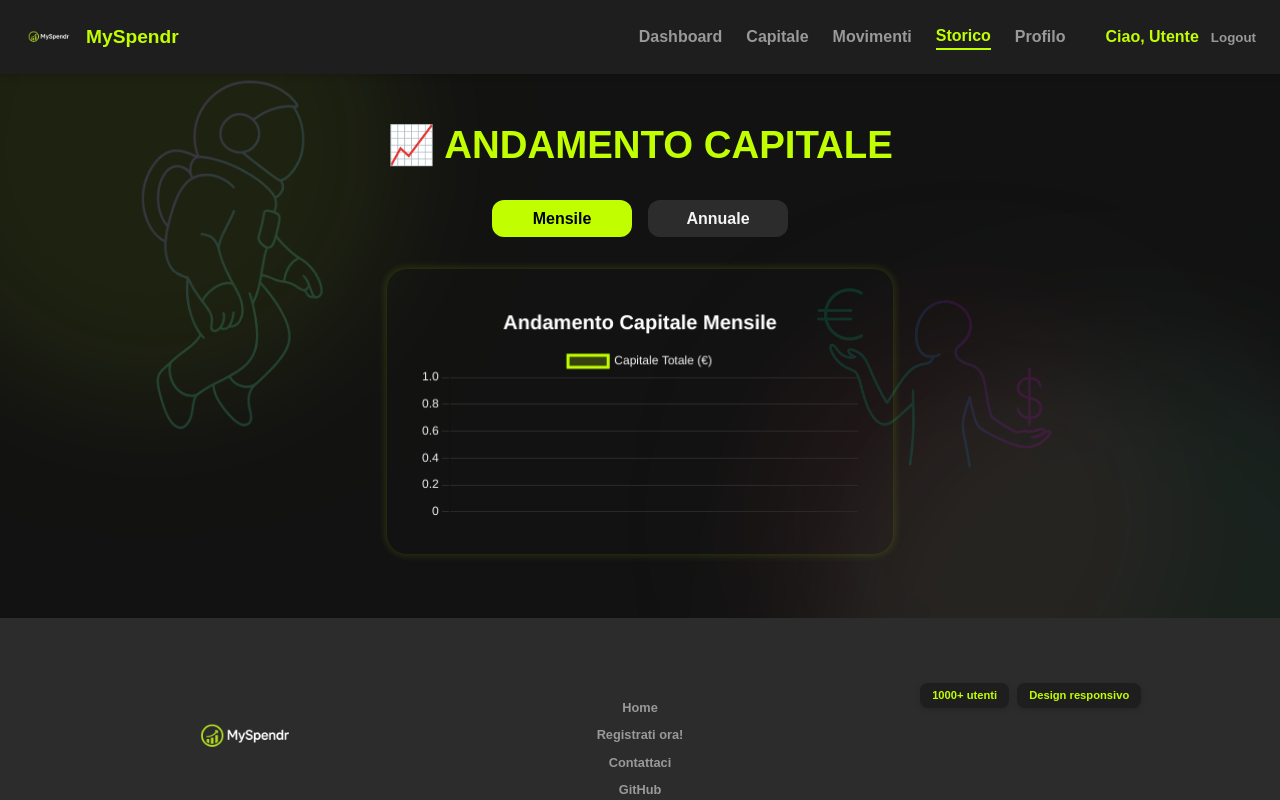
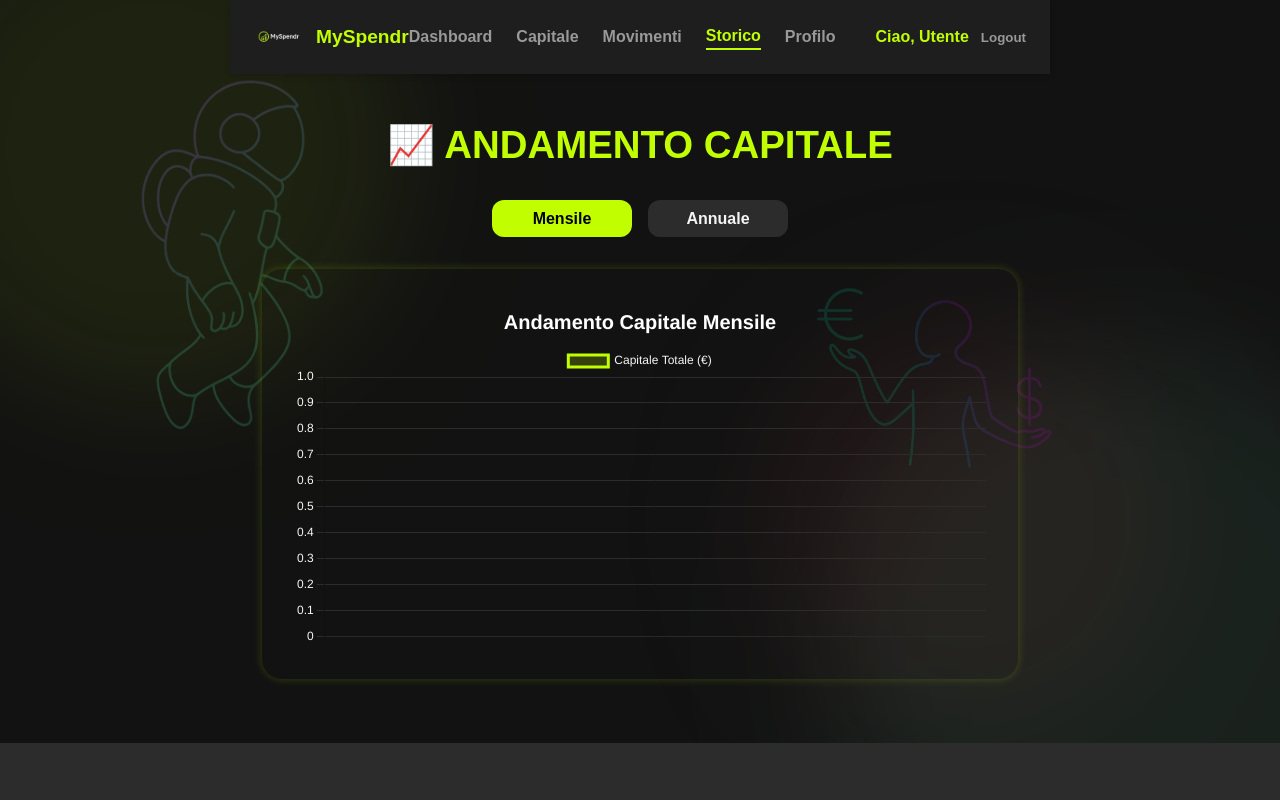
Before and after one commit to Wide97/myspendr-frontend, a React (Vite) app: page /storico in a window 1280 px wide. Built offline with nearby package versions, Linux system fonts and the light colour scheme; no server answers.

Commit message:
fix footer

```diff
--- a/src/App.jsx
+++ b/src/App.jsx
@@ -27,7 +27,8 @@ function App() {
       <img src="/gifs/astronauta.png" alt="Astronauta" className="astronaut-float" />
       <img src="/gifs/valuta.png" alt="valuta pulse" className="valuta-pulse" />
 
-      {/* 🛣️ Rotte */}
+      {/* 🛣️ Wrapper che cresce col contenuto */}
+      <div className="container app-content">
         <Routes>
           <Route path="/" element={<HomePage />} />
           <Route path="/login" element={<LoginPage />} />
@@ -41,10 +42,12 @@ function App() {
           <Route path="/email-verificata" element={<EmailVerificata />} />
           <Route path="/storico" element={<UserStorico />} />
         </Routes>
+      </div>
 
       <Footer />
     </div>
   );
 }
 
+
 export default App;
--- a/src/styles/global.scss
+++ b/src/styles/global.scss
@@ -145,6 +145,10 @@ button {
   flex: 1;
   display: flex;
   flex-direction: column;
+
+  >.container {
+    flex: 1; // rende il contenuto centrale espandibile
+  }
 }
 
 .astronaut-float {
```
Lines whose indentation alone changed are shown as unchanged.
